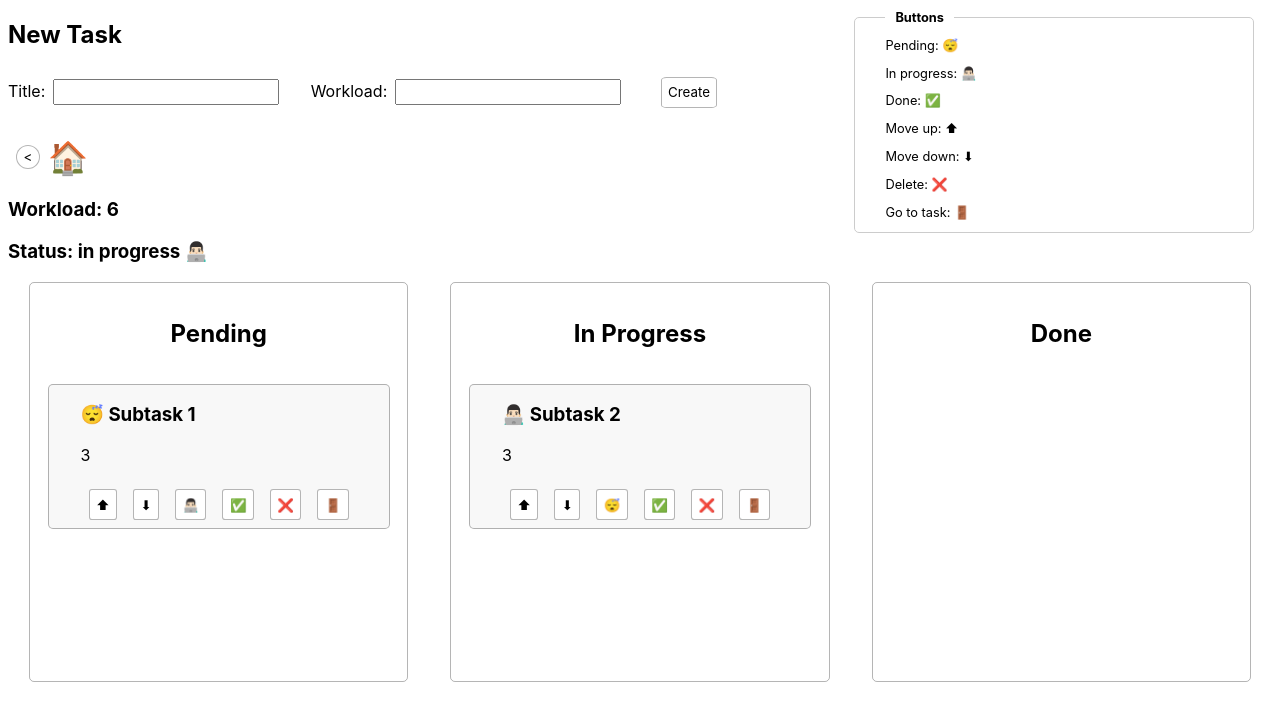
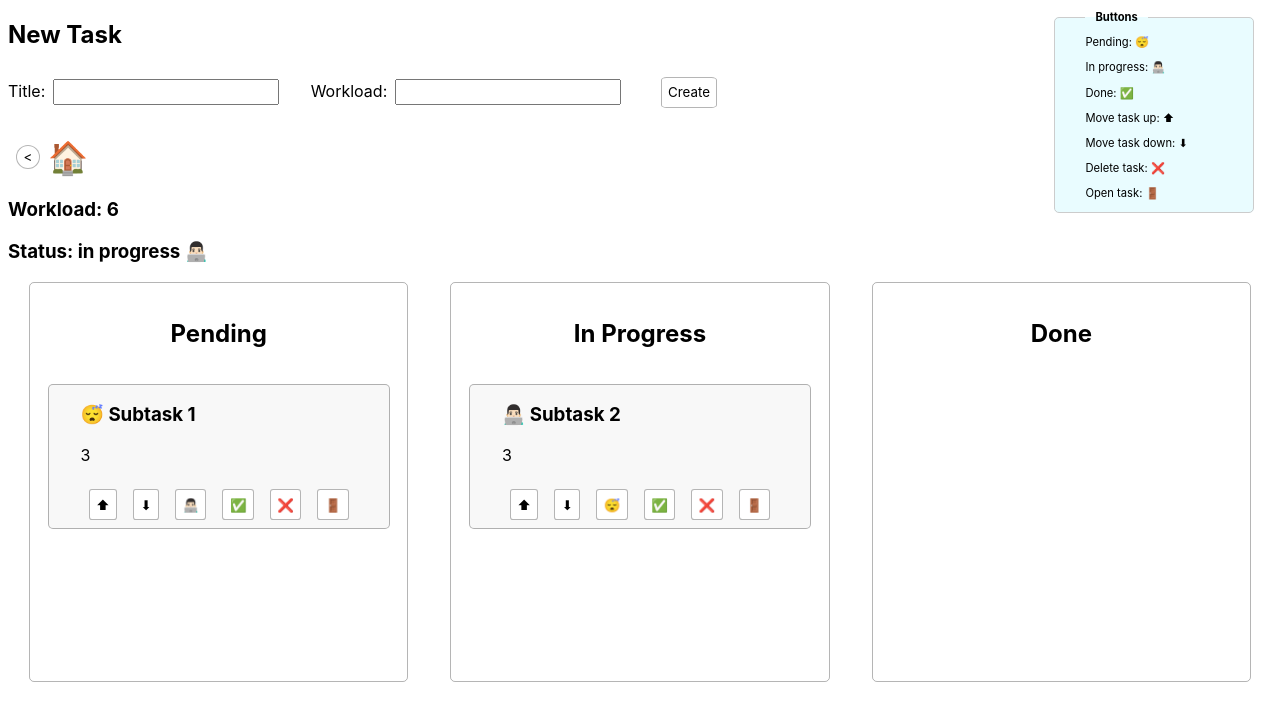
Before and after one commit to noel-lopez/react-todoList, a React (Create React App) app: page / in a window 1280 px wide. Shown: the top 720 px of the page. Built offline with nearby package versions, Linux system fonts and the light colour scheme.

Commit message:
minor code refactor

```diff
--- a/src/App.css
+++ b/src/App.css
@@ -37,7 +37,6 @@ button:hover {
 }
 
 h1 {
-  /*center items verticaly*/
   display: flex;
   align-items: center;
 }
--- a/src/components/Card/index.js
+++ b/src/components/Card/index.js
@@ -1,5 +1,5 @@
 import './styles.css';
-// import {logTask, getEmoji} from './controller';
+// import {logTask} from './controller';
 import {getEmoji} from '../EmojisLegend/controller'
 
 const CardComponent = ({
@@ -10,6 +10,7 @@ const CardComponent = ({
   goUp,
   goDown
 }) => {
+  // TODO refactor: do button component with type, onClick, condition to render and text as props (for almost all project)
   return (
     <div className="card">
       <h3>{getEmoji(task.status)} {task.title}</h3>
--- a/src/components/EmojisLegend/controller.js
+++ b/src/components/EmojisLegend/controller.js
@@ -12,10 +12,10 @@ export const emojisDictForUser = {
   'pending': 'Pending',
   'in progress': 'In progress',
   'done': 'Done',
-  'moveUp': 'Move up',
-  'moveDown': 'Move down',
-  'delete': 'Delete',
-  'goToTask': 'Go to task'
+  'moveUp': 'Move task up',
+  'moveDown': 'Move task down',
+  'delete': 'Delete task',
+  'goToTask': 'Open task'
 }
 
 export const getEmoji = (word) => {
--- a/src/components/EmojisLegend/styles.css
+++ b/src/components/EmojisLegend/styles.css
@@ -3,12 +3,11 @@ fieldset {
   top: 0;
   right: 0;
   margin: 10px 2% 0 0;
-  /* make it a bit transparent */
-  background-color: rgba(255, 255, 255, 0.8);
+  background-color: rgba(155, 242, 255, 0.214);
   border: 1px solid #ccc;
   border-radius: 5px;
-  font-size: 0.8rem;
-  min-width: 400px;
+  font-size: 0.7rem;
+  min-width: 200px;
   padding: 0 30px;
 }
 
--- a/src/components/TaskForm/index.js
+++ b/src/components/TaskForm/index.js
@@ -7,6 +7,8 @@ const TaskFormComponent = ({
 }) => {
   const [title, setTitle] = useState('');
   const [workload, setWorkload] = useState(0);
+
+  // TODO refactor: asbtract inputs onChange and workload input value
 
   return (
     <div>
--- a/src/components/TodoList/index.js
+++ b/src/components/TodoList/index.js
@@ -35,7 +35,6 @@ const TodoListComponent = ({
   */
   return (
     <>
-      {/* <button onClick={() => setTasks(updateTasks(tasks))}>Update</button> */}
       {/* <button onClick={() => console.log(tasks)}>Log tasks</button> */}
       <EmojisLegend />
       <TaskForm createTask={(task) => createTask(parentIndex, tasks, setTasks, task)} />
```
Also changed, not shown: src/components/TodoList/controller.js (+8 -16 lines).
